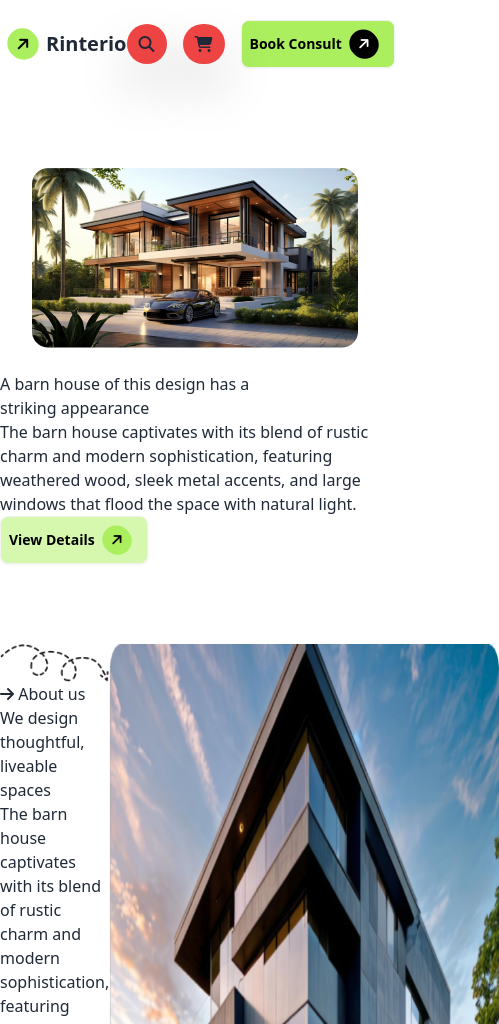
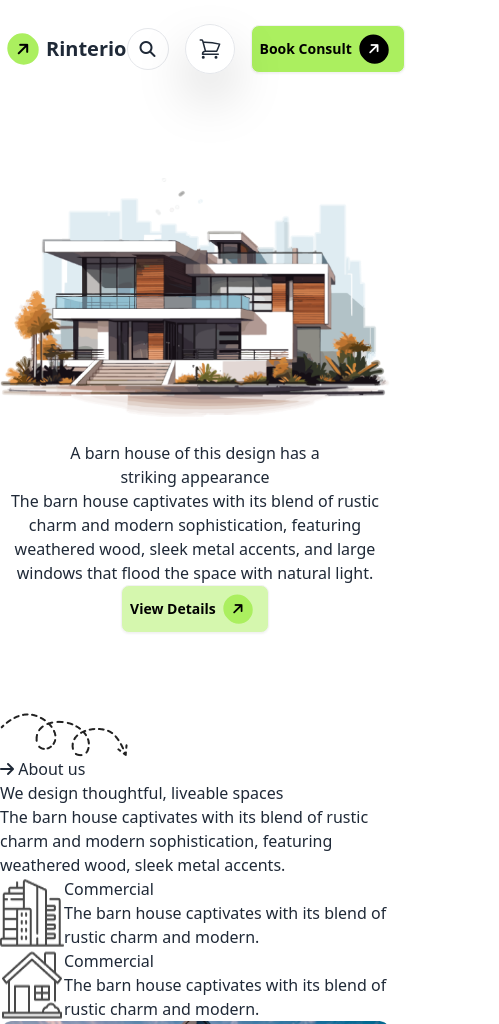
Before and after one commit to Sais-opu/Architectural-Farm-Rinterio, a plain HTML site: page index.html in a window 390 px wide. Shown: the top 1024 px of the page, 499 px wide, since content can reach past the window. Drawn offline with nearby package versions, Linux system fonts and the light colour scheme.

Commit message:
responsive  almost done

```diff
--- a/index.html
+++ b/index.html
@@ -42,16 +42,21 @@
             </ul>
         </div>
         <div class="justify-between">
-            <i class="fa-solid fa-magnifying-glass bg-red-500 drop-shadow-2xl rounded-full p-3"></i>
-            <i class="fa-solid fa-cart-shopping  bg-red-500 drop-shadow-2xl rounded-full p-3 m-4"></i>
+            <i class="fa-solid fa-magnifying-glass bg-white border drop-shadow-3xl rounded-full p-3"></i>
+            <div class=" bg-white border drop-shadow-2xl rounded-full p-3 m-4">
+                <svg xmlns="http://www.w3.org/2000/svg" fill="none" viewBox="0 0 24 24" stroke-width="1.5" stroke="currentColor" class="size-6">
+                    <path stroke-linecap="round" stroke-linejoin="round" d="M2.25 3h1.386c.51 0 .955.343 1.087.835l.383 1.437M7.5 14.25a3 3 0 0 0-3 3h15.75m-12.75-3h11.218c1.121-2.3 2.1-4.684 2.924-7.138a60.114 60.114 0 0 0-16.536-1.84M7.5 14.25 5.106 5.272M6 20.25a.75.75 0 1 1-1.5 0 .75.75 0 0 1 1.5 0Zm12.75 0a.75.75 0 1 1-1.5 0 .75.75 0 0 1 1.5 0Z" />
+                </svg>
+            </div>
+            <!-- <i class="fa-solid fa-cart-shopping  bg-red-500 drop-shadow-2xl rounded-full p-3 m-4"></i> -->
             <a class="btn bg-[#ABEF5F] text-black pl-2">Book Consult
             <i class="fa-solid fa-arrow-right -rotate-45 p-2 bg-[#000000] rounded-full space" style="color: #ffffff;"></i></a>
         </div>
         </div>
     </nav>
     <header class="">
-        <img class="mx-auto" src="assets/article3.png" alt=""><br>
-        <div class="justify-center items-center content-center">
+        <img class="mx-auto" src="assets/banner.png" alt=""><br>
+        <div class="mx-auto text-center">
             <h1>A barn house of this design has a <br> striking appearance</h1>
             <p>The barn house captivates with its blend of rustic charm and modern sophistication, featuring weathered wood, sleek metal accents, and large windows that flood the space with natural light.</p>
             <button>
@@ -62,7 +67,7 @@
     </header>
     <main>
         <!-- Thought space -->
-        <div class="flex">
+        <div class="lg:flex ">
             <div>
                 <img src="assets/Vector.png" alt="">
                 <i class="fa-solid fa-arrow-right"></i>
@@ -97,7 +102,7 @@
             <p>The barn house captivates with its blend of rustic charm and modern sophistication, featuring weathered wood, sleek metal accents.</p>
             </div>
             <!-- card part -->
-            <div class="grid grid-cols-4 mx-7 gap-10 ">
+            <div class="grid lg:grid-cols-4 mx-7 gap-10 grid-cols-1 ">
                 <div class=" bg-[#E7C1D3] rounded-lg p-2">
                     <img src="assets/concept.png" alt="">
                     <h3>Concept</h3>
```
